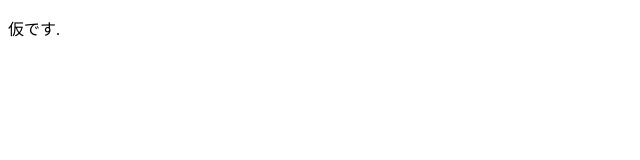
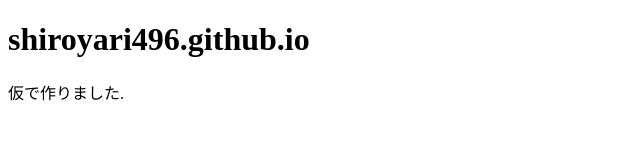
Before and after one commit to shiroyari496/shiroyari496.github.io, a plain HTML site: page index.html in a window 1280 px wide. Shown: the whole page, without its empty margins (0-640 px from the left). Drawn offline with Linux system fonts and the light colour scheme.

Commit message:
Update index.html

```diff
--- a/index.html
+++ b/index.html
@@ -6,6 +6,7 @@
     <title>shiroyari</title>
   </head>
   <body>
-    <p>仮です.</p>
+    <h1>shiroyari496.github.io</h1>
+    <p>仮で作りました.</p>
   </body>
 </html>
```
